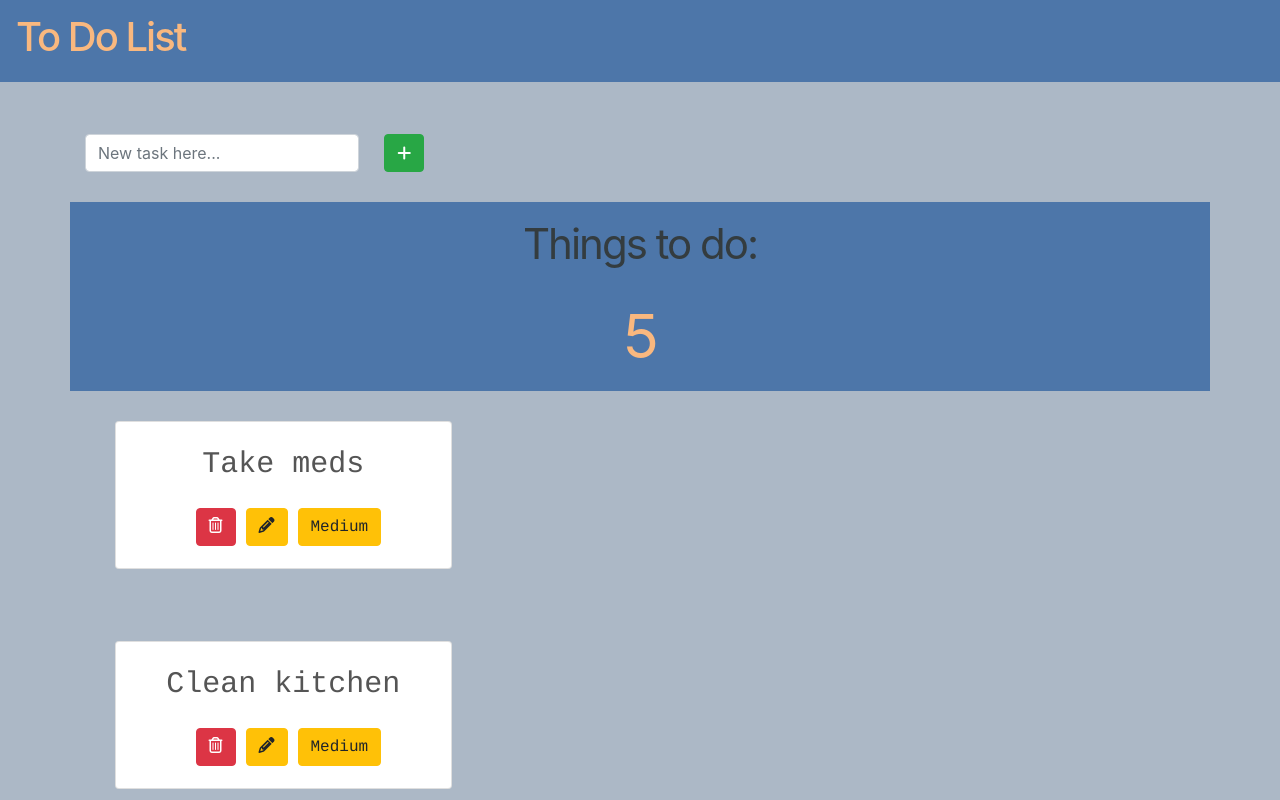
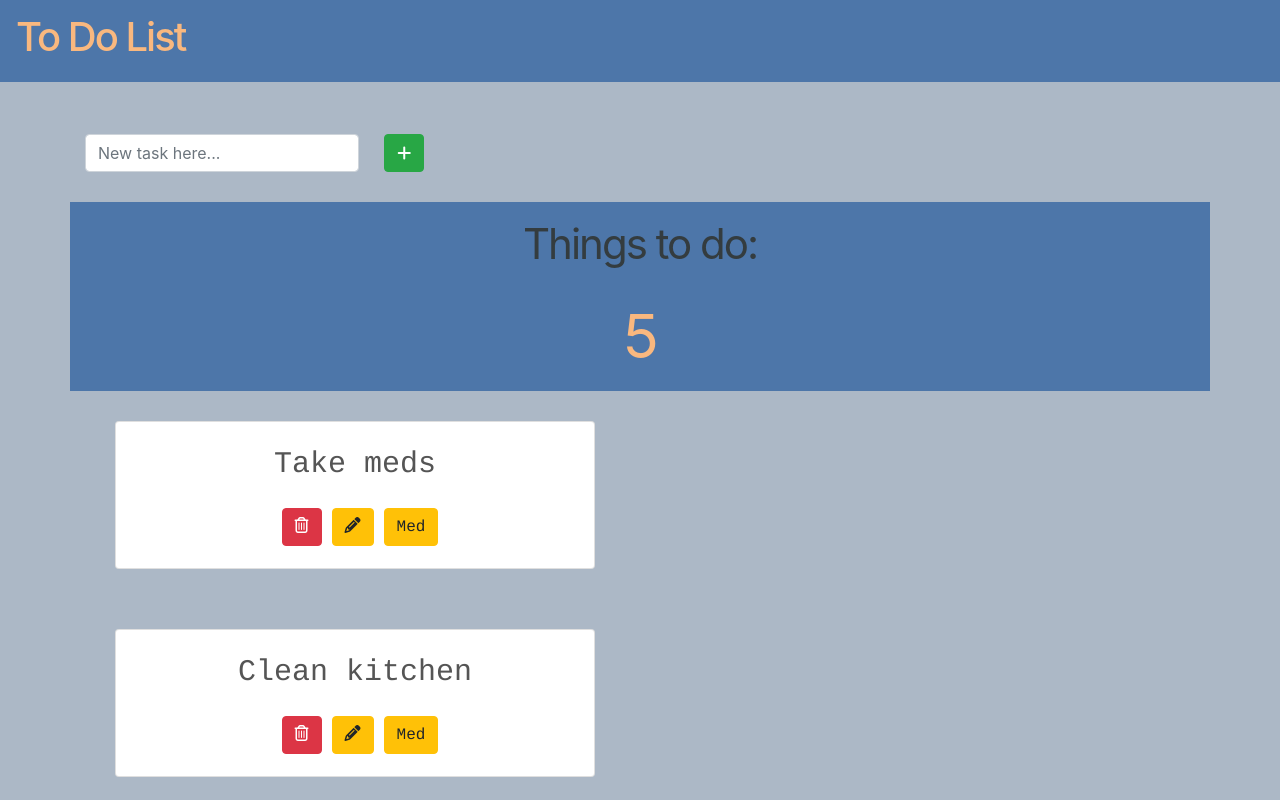
Before and after one commit to dorarad17/todo-app-frontend, a React (Create React App) app: page / in a window 1280 px wide. Shown: the top 800 px of the page. Built offline with nearby package versions, Linux system fonts and the light colour scheme.

Commit message:
edited cards and style

```diff
--- a/public/style.css
+++ b/public/style.css
@@ -63,3 +63,8 @@ h1 {
 	align-content: center;
 	background-color: #acb8c6;
 }
+
+.card-body {
+	justify-content: center;
+	float: center;
+}
--- a/src/components/Task.js
+++ b/src/components/Task.js
@@ -18,7 +18,7 @@ class Task extends React.Component {
 		var priorityClass = "btn btn-space btn-danger";
 
 		if (this.props.item.priority === 2) {
-			priority = "Medium";
+			priority = "Med";
 			priorityClass = "btn btn-space btn-warning";
 		} else if (this.props.item.priority === 3) {
 			priority = "Low";
@@ -28,9 +28,8 @@ class Task extends React.Component {
 		return (
 			<div className="container">
 				<div className="row">
-					<div className="col-lg-12">
-						<div className="card-columns item">
-							<div className="card text-center">
+					<div className="col-lg-6">
+						<div className="card text-center item">
 							<div className="card-body">
 								<p className="card-text">{this.props.item.description}</p>
 								<p className="card-text">
@@ -63,7 +62,6 @@ class Task extends React.Component {
 					</div>
 				</div>
 			</div>
-			</div>
 		);
 	}
 }
```
Lines whose indentation alone changed are shown as unchanged.
